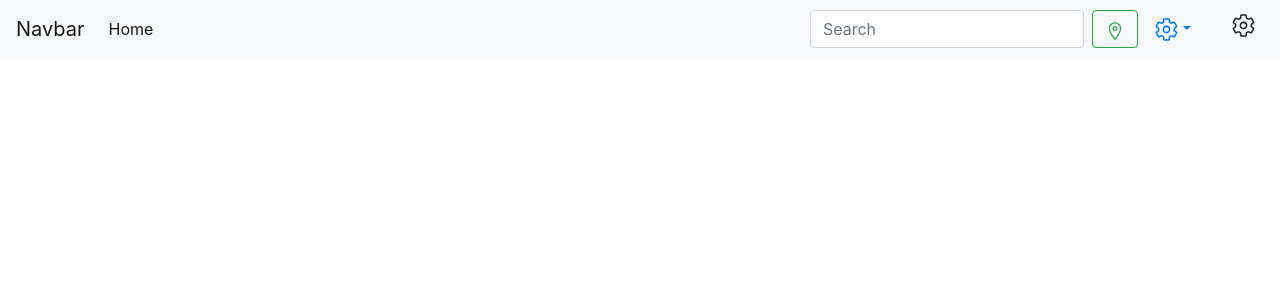
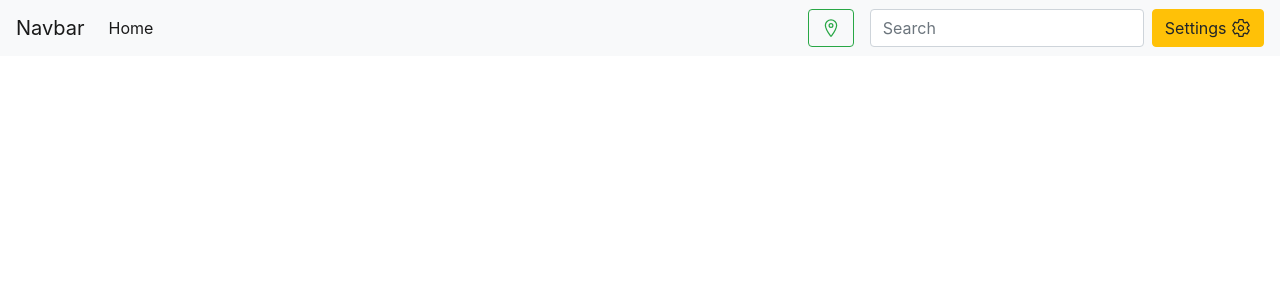
Before and after one commit to wail-oudina/projet-LOL, a JavaScript app: page / in a window 1280 px wide. Shown: the top 300 px of the page. Built offline with nearby package versions, Linux system fonts and the light colour scheme.

Commit message:
added button settings

```diff
--- a/src/components/NavbarComponent.vue
+++ b/src/components/NavbarComponent.vue
@@ -108,52 +108,35 @@ document.addEventListener('click', function(event) {
       </li>
     </ul>
     <form @submit.prevent class="form-inline my-2 my-lg-0">
+      <button @click="getLocation()" class="btn btn-outline-success my-2 my-sm-0 mx-3" type="submit">
+        <svg width="20" height="20" xmlns="http://www.w3.org/2000/svg" class="ionicon" viewBox="0 0 512 512"><title>Location</title><path d="M256 48c-79.5 0-144 61.39-144 137 0 87 96 224.87 131.25 272.49a15.77 15.77 0 0025.5 0C304 409.89 400 272.07 400 185c0-75.61-64.5-137-144-137z" fill="none" stroke="currentColor" stroke-linecap="round" stroke-linejoin="round" stroke-width="32"/><circle cx="256" cy="192" r="48" fill="none" stroke="currentColor" stroke-linecap="round" stroke-linejoin="round" stroke-width="32"/></svg>
+      </button>
       <input id="search_input" @keydown="onKeyDown" v-model="search" class="form-control mr-sm-2" type="search" placeholder="Search" aria-label="Search">
       <div v-if="this.search.length > 0 && this.results.length > 0" id = "result_dropdown" class="res dropdown-menu">
         <a v-for="result in results " class="dropdown-item" @click="affectResult(result.url)">{{result.name }}, {{ result.country }}</a>
       </div>
-      <button @click="getLocation()" class="btn btn-outline-success my-2 my-sm-0" type="submit">
-        <svg width="20" height="20" xmlns="http://www.w3.org/2000/svg" class="ionicon" viewBox="0 0 512 512"><title>Location</title><path d="M256 48c-79.5 0-144 61.39-144 137 0 87 96 224.87 131.25 272.49a15.77 15.77 0 0025.5 0C304 409.89 400 272.07 400 185c0-75.61-64.5-137-144-137z" fill="none" stroke="currentColor" stroke-linecap="round" stroke-linejoin="round" stroke-width="32"/><circle cx="256" cy="192" r="48" fill="none" stroke="currentColor" stroke-linecap="round" stroke-linejoin="round" stroke-width="32"/></svg>
-      </button>
+
     </form>
-    <div class="nav-item dropdown ">
-      <a class="nav-link dropdown-toggle " href="#" id="navbarDropdown" role="button" data-toggle="dropdown" >
-        <svg width="25" height="25" xmlns="http://www.w3.org/2000/svg" class="ionicon" viewBox="0 0 512 512">
+
+    <a href="">
+      <button class="btn btn-warning">
+        Settings
+        <svg xmlns="http://www.w3.org/2000/svg" class="ionicon" viewBox="0 0 512 512">
           <title>Settings</title>
           <path d="M262.29 192.31a64 64 0 1057.4 57.4 64.13 64.13 0 00-57.4-57.4zM416.39 256a154.34 154.34 0 01-1.53 20.79l45.21 35.46a10.81 10.81 0 012.45 13.75l-42.77 74a10.81 10.81 0 01-13.14 4.59l-44.9-18.08a16.11 16.11 0 00-15.17 1.75A164.48 164.48 0 01325 400.8a15.94 15.94 0 00-8.82 12.14l-6.73 47.89a11.08 11.08 0 01-10.68 9.17h-85.54a11.11 11.11 0 01-10.69-8.87l-6.72-47.82a16.07 16.07 0 00-9-12.22 155.3 155.3 0 01-21.46-12.57 16 16 0 00-15.11-1.71l-44.89 18.07a10.81 10.81 0 01-13.14-4.58l-42.77-74a10.8 10.8 0 012.45-13.75l38.21-30a16.05 16.05 0 006-14.08c-.36-4.17-.58-8.33-.58-12.5s.21-8.27.58-12.35a16 16 0 00-6.07-13.94l-38.19-30A10.81 10.81 0 0149.48 186l42.77-74a10.81 10.81 0 0113.14-4.59l44.9 18.08a16.11 16.11 0 0015.17-1.75A164.48 164.48 0 01187 111.2a15.94 15.94 0 008.82-12.14l6.73-47.89A11.08 11.08 0 01213.23 42h85.54a11.11 11.11 0 0110.69 8.87l6.72 47.82a16.07 16.07 0 009 12.22 155.3 155.3 0 0121.46 12.57 16 16 0 0015.11 1.71l44.89-18.07a10.81 10.81 0 0113.14 4.58l42.77 74a10.8 10.8 0 01-2.45 13.75l-38.21 30a16.05 16.05 0 00-6.05 14.08c.33 4.14.55 8.3.55 12.47z" fill="none" stroke="currentColor" stroke-linecap="round" stroke-linejoin="round" stroke-width="32"/>
         </svg>
-      </a>
-      <div class="dropdown-menu dropdown-menu-right">
-        <div class="dropdown-item" >Unité de temperature : </div>
-        <a class="dropdown-item" href="#">ddazdazdaz</a>
-        <div class="dropdown-divider"></div>
-        <a class="dropdown-item" href="#">Something else here</a>
-      </div>
-    </div>
-    <div class="nav-item dropdown ">
-      <label>
-        <input @click="value = !value" type="checkbox" class="checkbox">
-        <svg width="25" height="25" xmlns="http://www.w3.org/2000/svg" class="ionicon" viewBox="0 0 512 512">
-          <title>Settings</title>
-          <path d="M262.29 192.31a64 64 0 1057.4 57.4 64.13 64.13 0 00-57.4-57.4zM416.39 256a154.34 154.34 0 01-1.53 20.79l45.21 35.46a10.81 10.81 0 012.45 13.75l-42.77 74a10.81 10.81 0 01-13.14 4.59l-44.9-18.08a16.11 16.11 0 00-15.17 1.75A164.48 164.48 0 01325 400.8a15.94 15.94 0 00-8.82 12.14l-6.73 47.89a11.08 11.08 0 01-10.68 9.17h-85.54a11.11 11.11 0 01-10.69-8.87l-6.72-47.82a16.07 16.07 0 00-9-12.22 155.3 155.3 0 01-21.46-12.57 16 16 0 00-15.11-1.71l-44.89 18.07a10.81 10.81 0 01-13.14-4.58l-42.77-74a10.8 10.8 0 012.45-13.75l38.21-30a16.05 16.05 0 006-14.08c-.36-4.17-.58-8.33-.58-12.5s.21-8.27.58-12.35a16 16 0 00-6.07-13.94l-38.19-30A10.81 10.81 0 0149.48 186l42.77-74a10.81 10.81 0 0113.14-4.59l44.9 18.08a16.11 16.11 0 0015.17-1.75A164.48 164.48 0 01187 111.2a15.94 15.94 0 008.82-12.14l6.73-47.89A11.08 11.08 0 01213.23 42h85.54a11.11 11.11 0 0110.69 8.87l6.72 47.82a16.07 16.07 0 009 12.22 155.3 155.3 0 0121.46 12.57 16 16 0 0015.11 1.71l44.89-18.07a10.81 10.81 0 0113.14 4.58l42.77 74a10.8 10.8 0 01-2.45 13.75l-38.21 30a16.05 16.05 0 00-6.05 14.08c.33 4.14.55 8.3.55 12.47z" fill="none" stroke="currentColor" stroke-linecap="round" stroke-linejoin="round" stroke-width="32"/>
-        </svg>
-    </label>
-
-
-      <div class="dropdown-menu dropdown-menu-right">
-        <div class="dropdown-item" >Unité de temperature : </div>
-        <a class="dropdown-item" href="#">ddazdazdaz</a>
-        <div class="dropdown-divider"></div>
-        <a class="dropdown-item" href="#">Something else here</a>
-      </div>
-    </div>
-
-
-
+      </button>
+    </a>
   </div>
 </nav>
 </template>
 <style>
+svg {
+  height:20px;
+  width:20px;
+  position:relative;
+  bottom:2px;
+}
 .affiche {
   display: block !important;
   margin-top: 0; /* remove the gap so it doesn't close */
```
